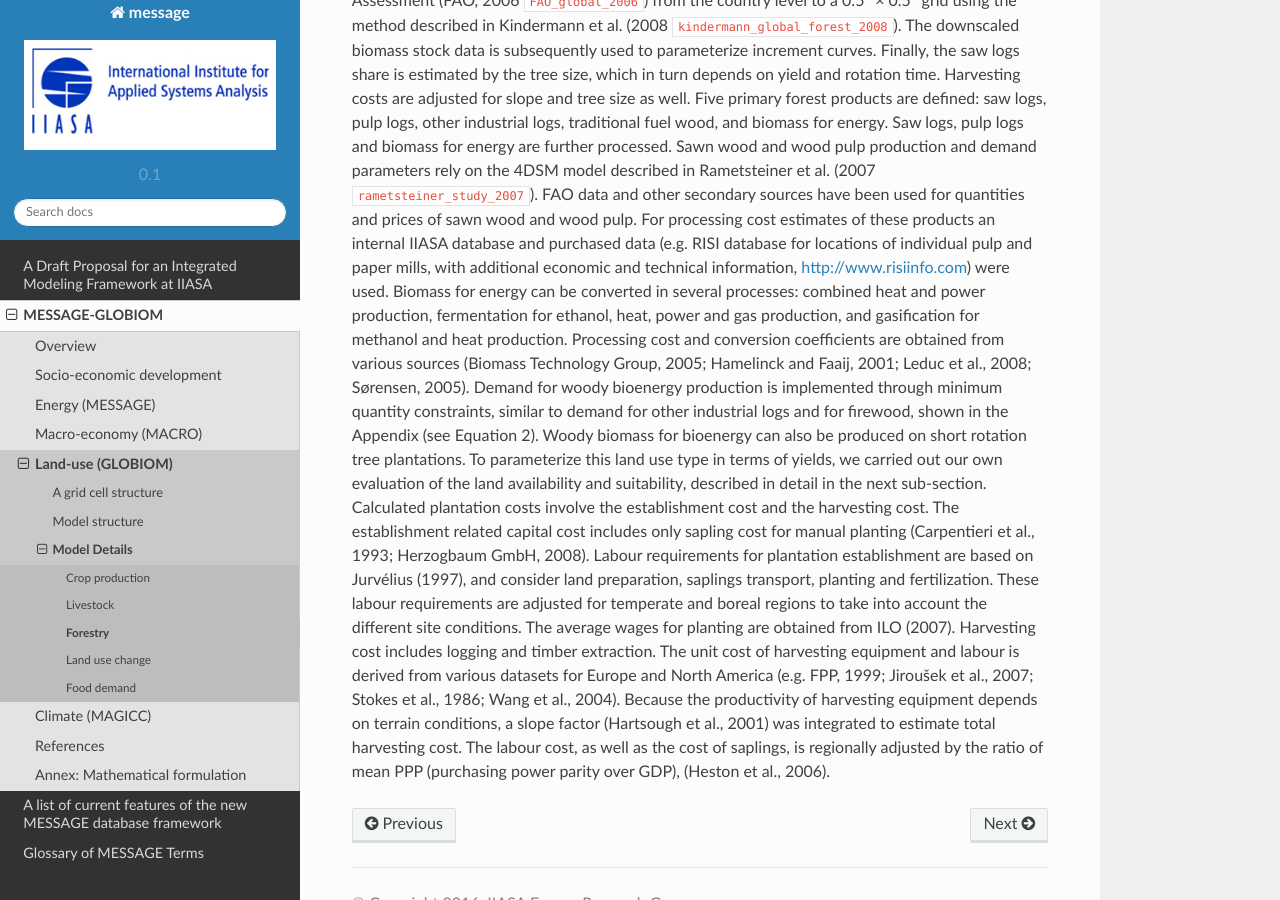
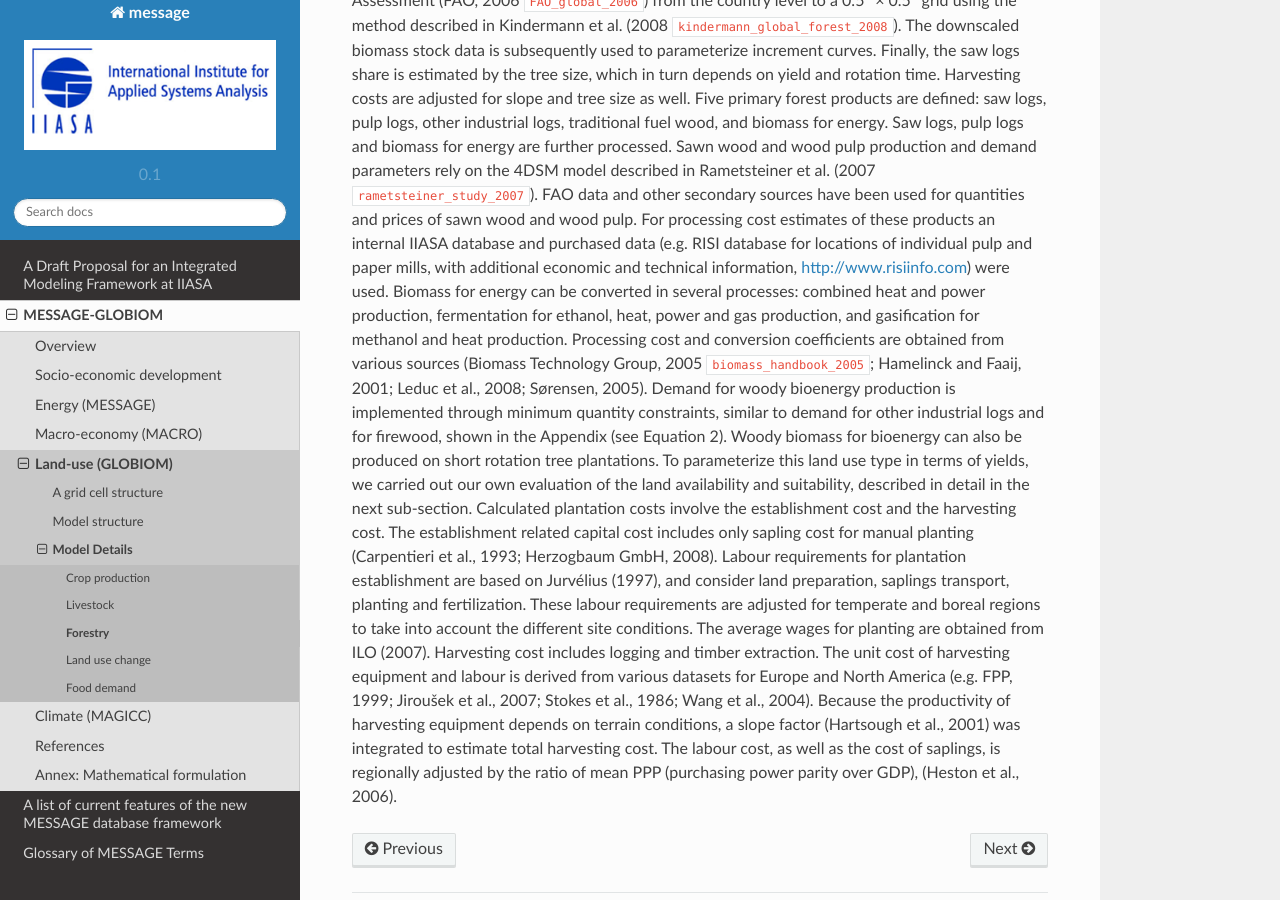
Before and after one commit to iiasa/message_doc, a Sphinx documentation site: the page built from source/message_globiom/land_use/forest.rst, in a window 1280 px wide and 900 px high, scrolled down 509 px. Built offline with Sphinx 7.4.7 and the Read the Docs theme 2.0.0, drawn with Linux system fonts in a browser that asks for light colours; pages that are not in the unit, such as notebooks, are missing from menus; cross-references to code outside the pages are shown as plain code.

Commit message:
added citation

```diff
--- a/source/message_globiom/land_use/forest.rst
+++ b/source/message_globiom/land_use/forest.rst
@@ -5,6 +5,6 @@
 The forestry sector is represented in GLOBIOM with five categories of primary products (pulp logs, saw logs, biomass for energy, traditional fuel wood, and other industrial logs) which are consumed by industrial energy, cooking fuel demand, or processed and sold on the market as final products (wood pulp and sawnwood). These products are supplied from managed forests and short rotation plantations. Harvesting cost and mean annual increments are informed by the G4M global forestry model (Kindermann, Obersteiner et al. 2006 :cite:`kindermann_predicting_2006`) which in turn calculates them based on thinning strategies and length of the rotation period.
 
 Primary forest production from traditional managed forests is characterized also at the level of SimUs. The most important parameters for the model are mean annual increment, maximum share of saw logs in the mean annual increment, and harvesting cost. These parameters are shared with the G4M model – a successor of the model described by Kindermann et al. (2006 :cite:`kindermann_predicting_2006`). More specifically, mean annual increment for the current management, is obtained by downscaling biomass stock data from the Global Forest Resources Assessment (FAO, 2006 :cite:`FAO_global_2006`) from the country level to a 0.5° × 0.5° grid using the method described in Kindermann et al. (2008 :cite:`kindermann_global_forest_2008`). The downscaled biomass stock data is subsequently used to parameterize increment curves. Finally, the saw logs share is estimated by the tree size, which in turn depends on yield and rotation time. Harvesting costs are adjusted for slope and tree size as well.
-Five primary forest products are defined: saw logs, pulp logs, other industrial logs, traditional fuel wood, and biomass for energy. Saw logs, pulp logs and biomass for energy are further processed. Sawn wood and wood pulp production and demand parameters rely on the 4DSM model described in Rametsteiner et al. (2007 :cite:`rametsteiner_study_2007`). FAO data and other secondary sources have been used for quantities and prices of sawn wood and wood pulp. For processing cost estimates of these products an internal IIASA database and purchased data (e.g. RISI database for locations of individual pulp and paper mills, with additional economic and technical information, http://www.risiinfo.com) were used. Biomass for energy can be converted in several processes: combined heat and power production, fermentation for ethanol, heat, power and gas production, and gasification for methanol and heat production. Processing cost and conversion coefficients are obtained from various sources (Biomass Technology Group, 2005; Hamelinck and Faaij, 2001; Leduc et al., 2008; Sørensen, 2005). Demand for woody bioenergy production is implemented through minimum quantity constraints, similar to demand for other industrial logs and for firewood, shown in the Appendix (see Equation 2).
+Five primary forest products are defined: saw logs, pulp logs, other industrial logs, traditional fuel wood, and biomass for energy. Saw logs, pulp logs and biomass for energy are further processed. Sawn wood and wood pulp production and demand parameters rely on the 4DSM model described in Rametsteiner et al. (2007 :cite:`rametsteiner_study_2007`). FAO data and other secondary sources have been used for quantities and prices of sawn wood and wood pulp. For processing cost estimates of these products an internal IIASA database and purchased data (e.g. RISI database for locations of individual pulp and paper mills, with additional economic and technical information, http://www.risiinfo.com) were used. Biomass for energy can be converted in several processes: combined heat and power production, fermentation for ethanol, heat, power and gas production, and gasification for methanol and heat production. Processing cost and conversion coefficients are obtained from various sources (Biomass Technology Group, 2005 :cite:`biomass_handbook_2005`; Hamelinck and Faaij, 2001; Leduc et al., 2008; Sørensen, 2005). Demand for woody bioenergy production is implemented through minimum quantity constraints, similar to demand for other industrial logs and for firewood, shown in the Appendix (see Equation 2).
 Woody biomass for bioenergy can also be produced on short rotation tree plantations. To parameterize this land use type in terms of yields, we carried out our own evaluation of the land availability and suitability, described in detail in the next sub-section. Calculated plantation costs involve the establishment cost and the harvesting cost. The establishment related capital cost includes only sapling cost for manual planting (Carpentieri et al., 1993; Herzogbaum GmbH, 2008). Labour requirements for plantation establishment are based on Jurvélius (1997), and consider land preparation, saplings transport, planting and fertilization. These labour requirements are adjusted for temperate and boreal regions to take into account the different site conditions. The average wages for planting are obtained from ILO (2007).
 Harvesting cost includes logging and timber extraction. The unit cost of harvesting equipment and labour is derived from various datasets for Europe and North America (e.g. FPP, 1999; Jiroušek et al., 2007; Stokes et al., 1986; Wang et al., 2004). Because the productivity of harvesting equipment depends on terrain conditions, a slope factor (Hartsough et al., 2001) was integrated to estimate total harvesting cost. The labour cost, as well as the cost of saplings, is regionally adjusted by the ratio of mean PPP (purchasing power parity over GDP), (Heston et al., 2006).
```
